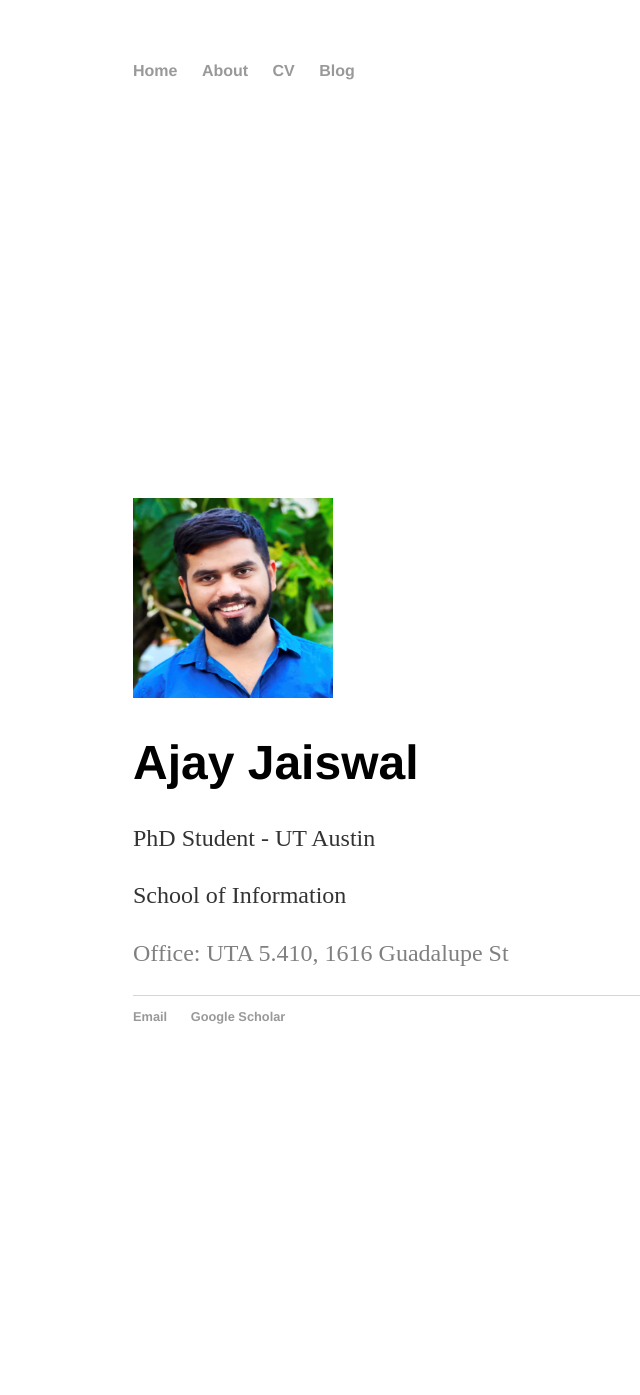
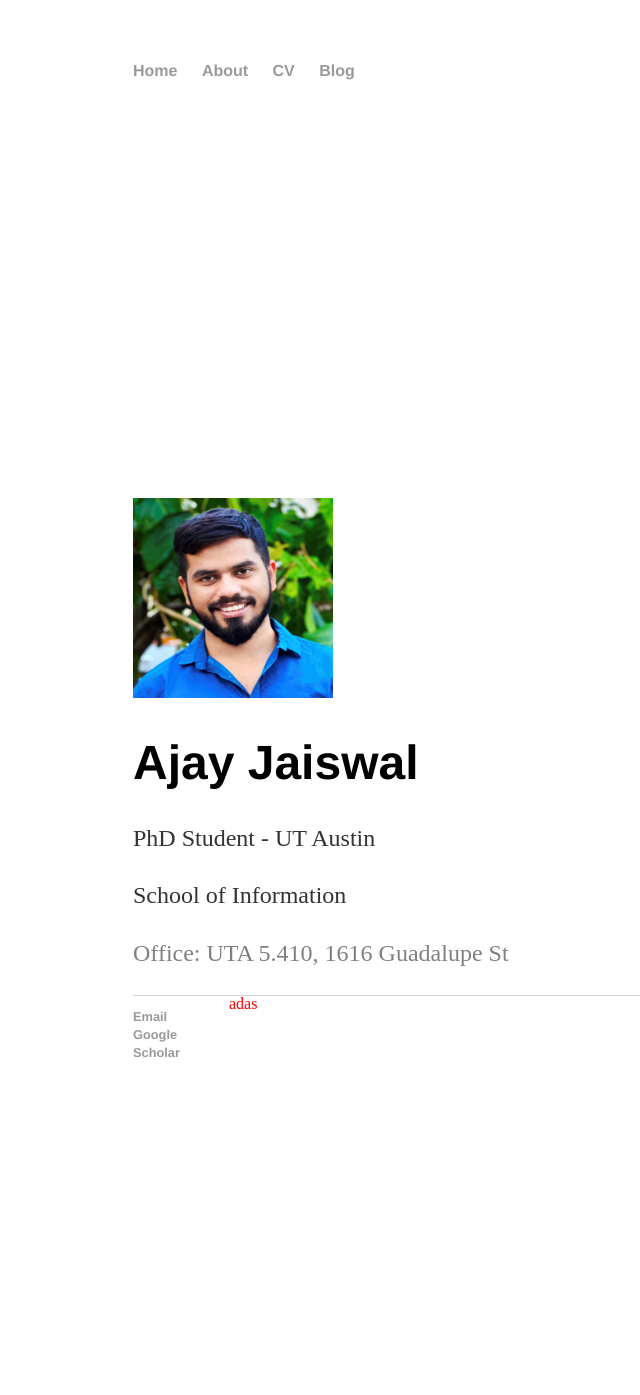
Before and after one commit to Ajay1994/ajay1994.github.io, a Jekyll site: the page built from index.html, in a window 1280 px wide. Shown: the whole page, without its empty margins (59-699 px from the left). Built offline with Jekyll 4.4.1, drawn with Linux system fonts in a browser that asks for light colours; before the commit the page ends 1086 px from its top, so only the background shows below that.

Commit message:
Update index.html

```diff
--- a/index.html
+++ b/index.html
@@ -11,3 +11,4 @@ title: Ajay Jaiswal Homepage
 			<p>School of Information</p>
 			<p style="color:grey">Office: UTA 5.410, 1616 Guadalupe St</p>
 		</div>
+		<div style="width:800px; height:400px; color:red; float:right">adas</div>
```
